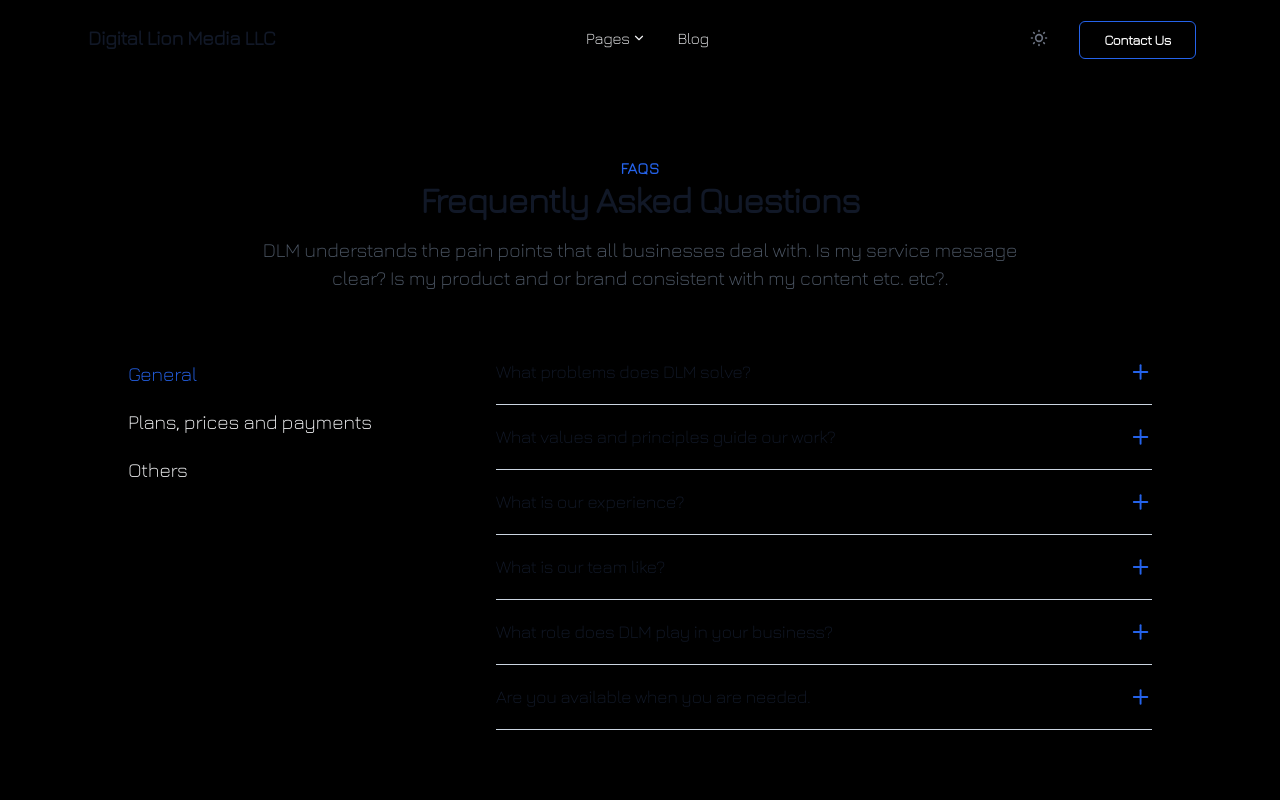
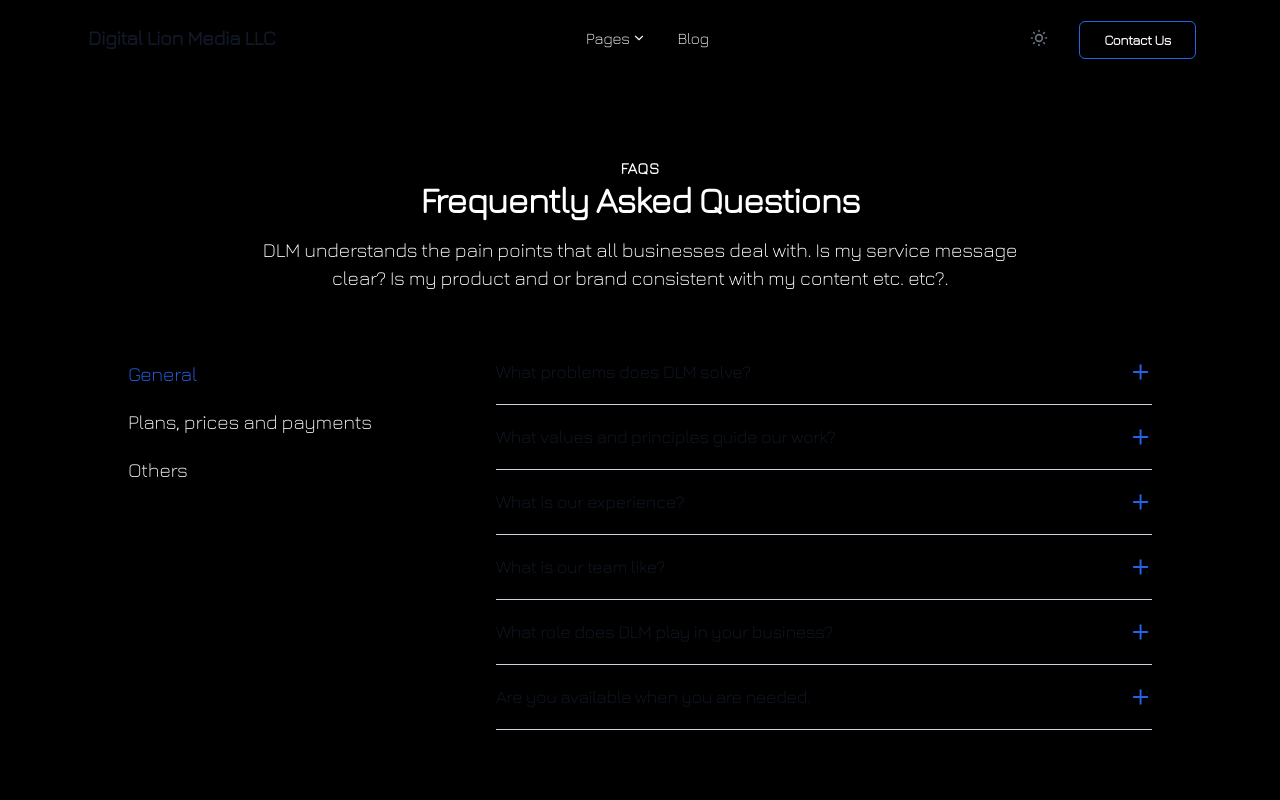
Before and after one commit to teddythelion/digitalionmedia.com, a Next.js app: page /faqs in a window 1280 px wide. Shown: the top 800 px of the page. Built offline with nearby package versions, Linux system fonts and the light colour scheme; a web font is replaced by a local one.

Commit message:
Update HeaderWidget.tsx

```diff
--- a/src/components/common/HeaderWidget.tsx
+++ b/src/components/common/HeaderWidget.tsx
@@ -12,18 +12,18 @@
           } md:mx-auto md:mb-12`}
         >
           {highlight && (
-            <p className="text-base font-semibold uppercase tracking-wide text-primary-600 dark:text-primary-200">
+            <p className="text-base font-semibold uppercase tracking-wide text-white dark:text-primary-200">
               {highlight}
             </p>
           )}
           {title && (
             <h2
-              className={`font-heading mb-4 font-bold tracking-tight text-gray-900 dark:text-white ${titleClassname}`}
+              className={`font-heading mb-4 font-bold tracking-tight text-white dark:text-white ${titleClassname}`}
             >
               {title}
             </h2>
           )}
-          {subtitle && <p className="mx-auto mt-4 max-w-3xl text-xl text-gray-600 dark:text-slate-400">{subtitle}</p>}
+          {subtitle && <p className="mx-auto mt-4 max-w-3xl text-xl text-white dark:text-slate-400">{subtitle}</p>}
         </div>
       )}
     </div>
```
